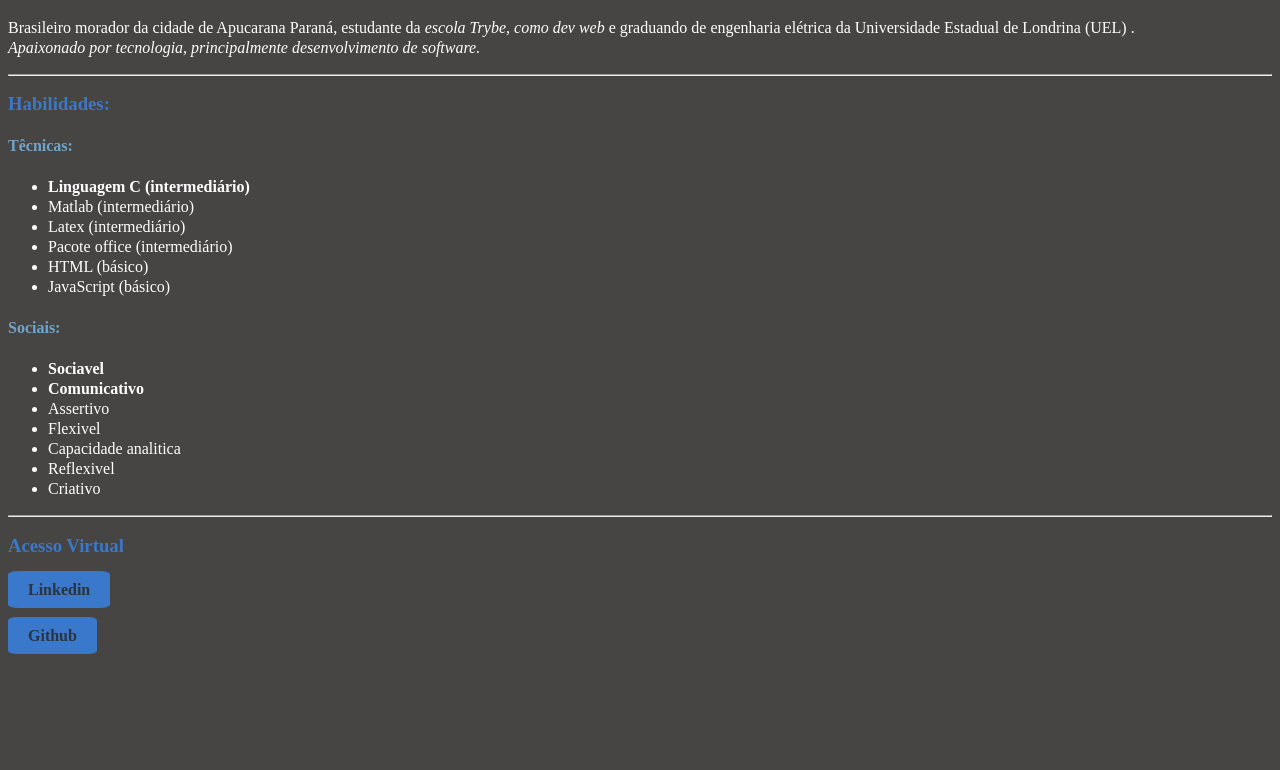
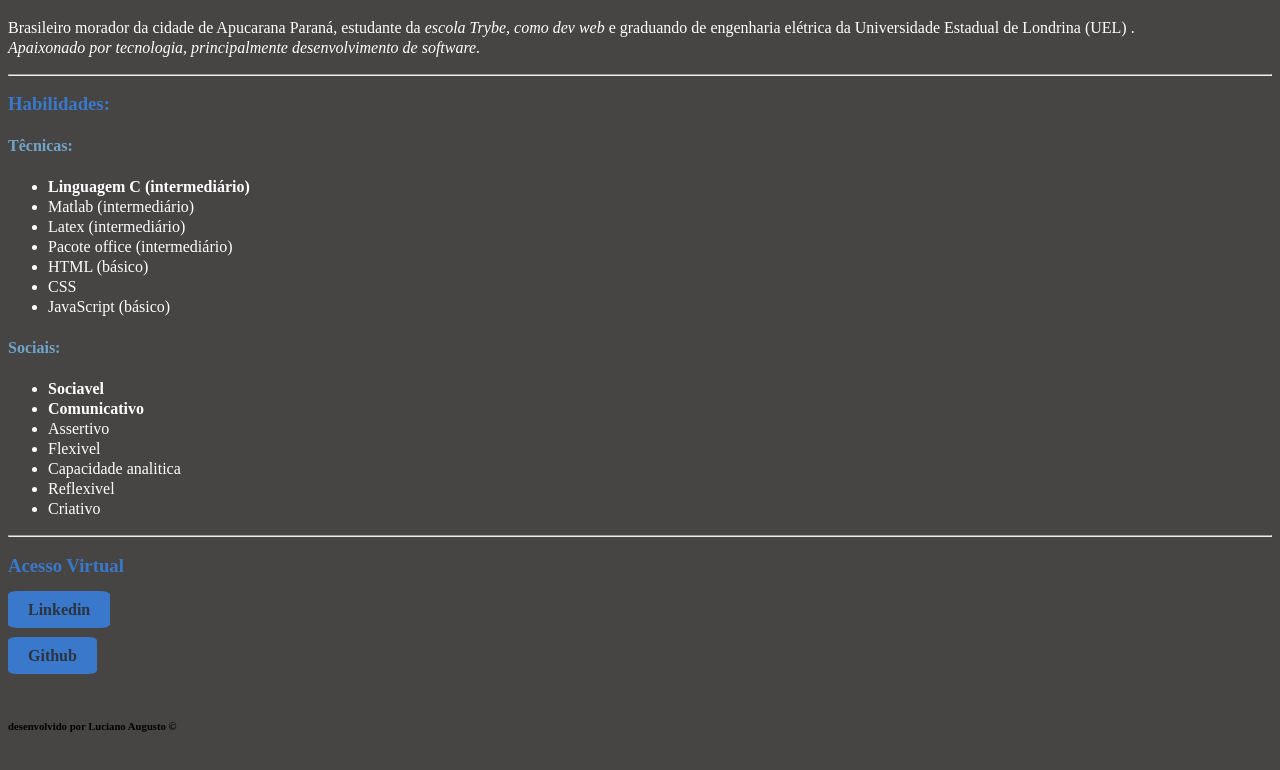
Before and after one commit to ladcs/ladcs.github.io, a plain HTML site: page index.html in a window 1280 px wide. Shown: the part 514-1284 px from the top of the page. Before the commit the page ends 1181 px from the top, so only its background shows below. Drawn offline with Linux system fonts and the light colour scheme.

Commit message:
colocando o desenvolvedor

```diff
--- a/index.html
+++ b/index.html
@@ -23,6 +23,7 @@
         <li>Latex (intermediário)</li>
         <li>Pacote office (intermediário)</li>
         <li>HTML (básico)</li>
+        <li>CSS</li>
         <li>JavaScript (básico)</li>
     </ul>
     <h4>Sociais:</h4>
@@ -39,6 +40,7 @@
     <h3 id="acesso virtual"> Acesso Virtual</h3>
     <p><a  class="botton" href="http://www.linkedin.com/in/ladcs" target="_blank">Linkedin</a></p>
     <p><a  class="botton" href="" target="_blank">Github</a></p>
+    <h6 class="encerramento"><br> desenvolvido por Luciano Augusto © <br><br></h6>
     </ul>
 </body>
 </html>
```
